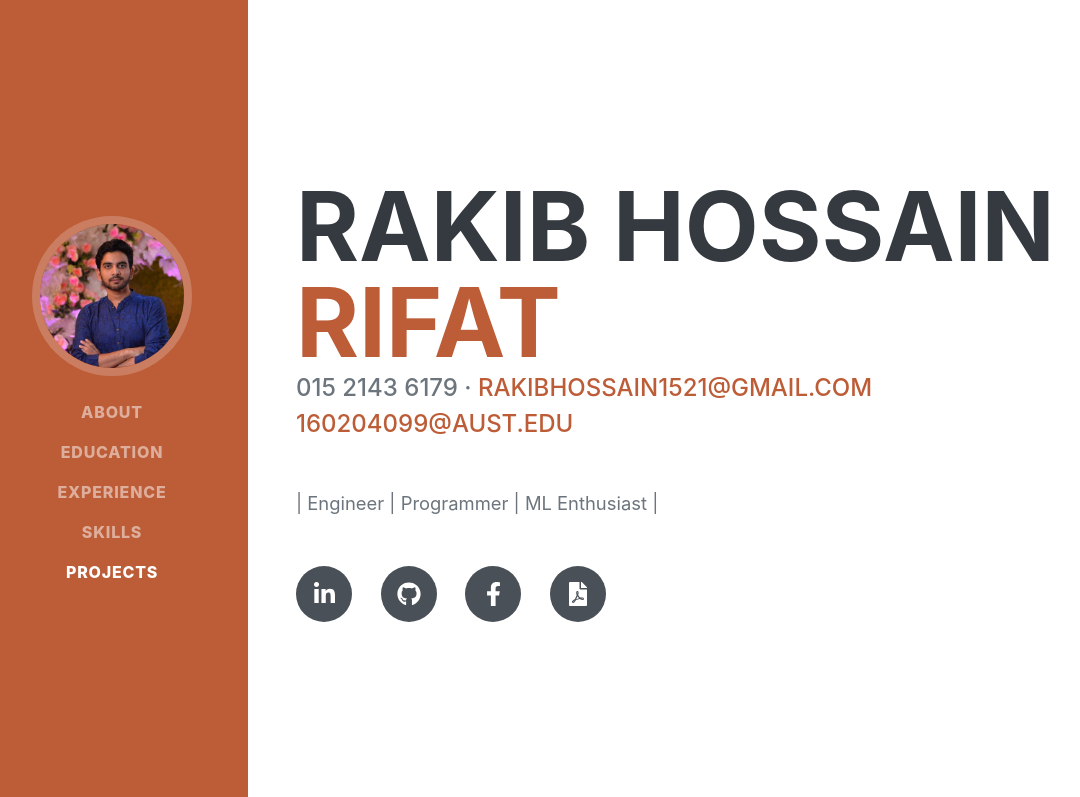
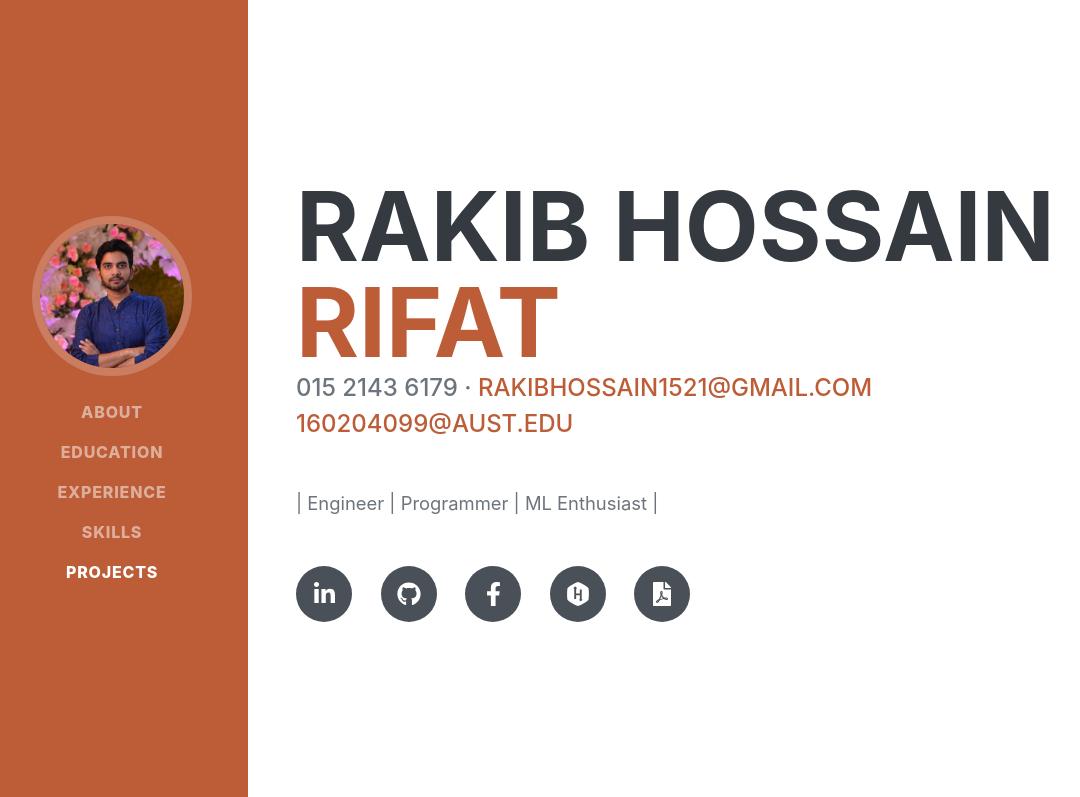
Before and after one commit to rakib1521/rakibhossain, a plain HTML site: page index.html in a window 1280 px wide. Shown: the top 797 px of the page, without its empty margins (24-1104 px from the left). Drawn offline with nearby package versions, Linux system fonts and the light colour scheme; a web font is replaced by a local one.

Commit message:
CV and Hacker rank profile added"

```diff
--- a/index.html
+++ b/index.html
@@ -56,7 +56,9 @@
                         <a class="social-icon" href="https://www.linkedin.com/in/rakib-hossain-rifat/"><i class="fab fa-linkedin-in"></i></a>
                         <a class="social-icon" href="https://github.com/rakib1521"><i class="fab fa-github"></i></a>
                         <a class="social-icon" href="https://www.facebook.com/rakibhossain.rifat"><i class="fab fa-facebook-f"></i></a>
-                        <a class="social-icon" href="assets/PDF/Rakib Hossain CV.pdf"><i class="fas fa-file-pdf"></i></a>
+                        <a class="social-icon" href="https://www.hackerrank.com/rakibhossain1521"><i class="fab fa-hackerrank"></i></i></a>
+                        <a class="social-icon" href="assets/PDF/Rakib_Hossain_CV.pdf"><i class="fas fa-file-pdf"></i></a>
+
                     </div>
                 </div>
             </section>
```
Also changed, not shown: 1 other file.
